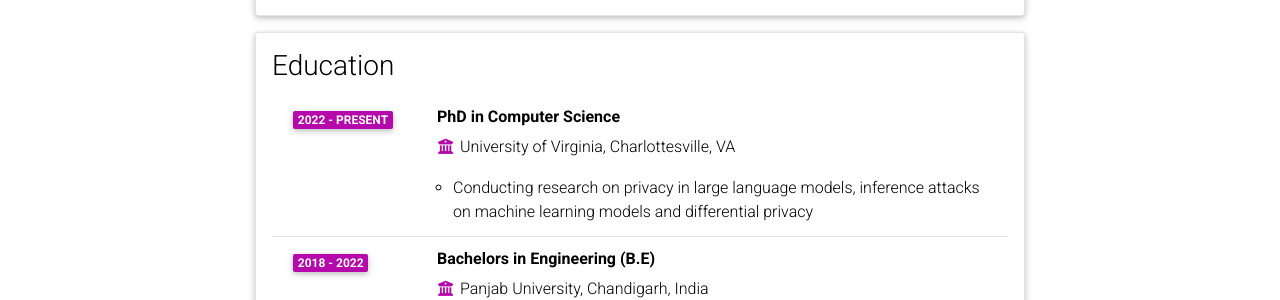
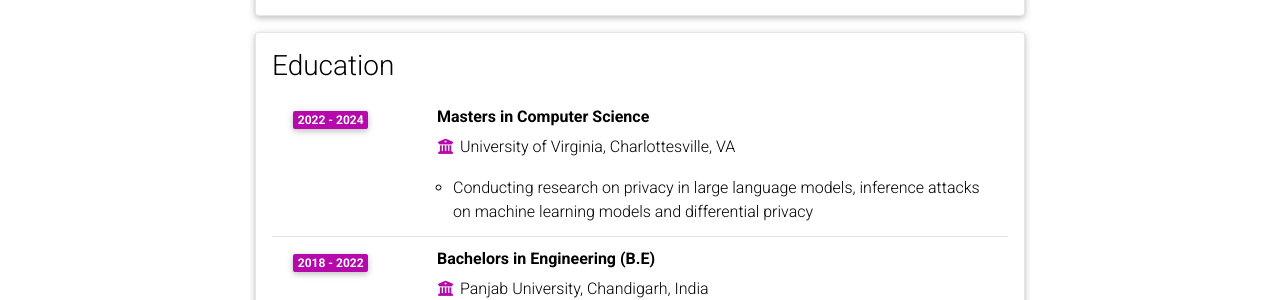
Before and after one commit to archit31uniyal/archit31uniyal.github.io, a Jekyll site: the page built from _pages/cv.md, in a window 1280 px wide and 1371 px high. Shown: the part 535-835 px from the top of the window. Built offline with Jekyll 4.4.1, drawn with Linux system fonts in a browser that asks for light colours; comment, search, counter and statistics services are not loaded; a style sheet for code colours, icons or effects is not loaded.

Commit message:
Update cv.yml

```diff
--- a/_data/cv.yml
+++ b/_data/cv.yml
@@ -11,9 +11,9 @@
 - title: Education
   type: time_table
   contents:
-    - title: PhD in Computer Science
+    - title: Masters in Computer Science
       institution: University of Virginia, Charlottesville, VA
-      year: 2022 - Present
+      year: 2022 - 2024
       description:
         - Conducting research on privacy in large language models, inference attacks on machine learning models and differential privacy
     - title: Bachelors in Engineering (B.E)
```
